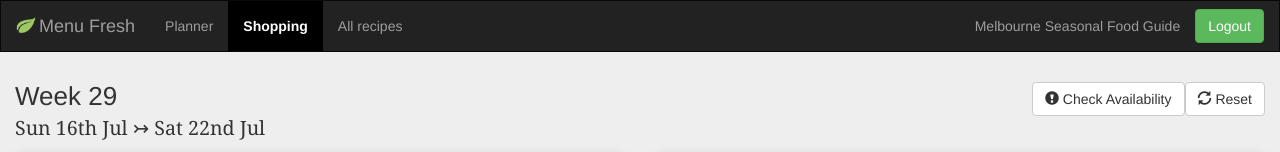
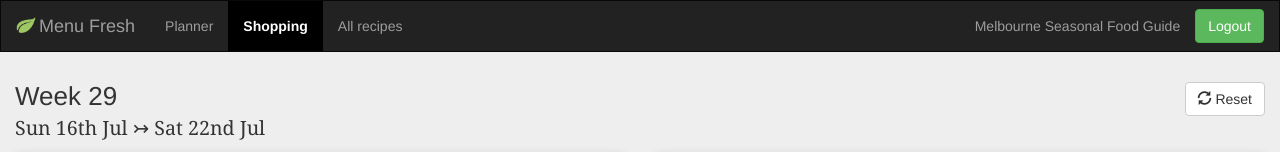
Before and after one commit to chixor/family-foodie, a React (Create React App) app: page /shopping in a window 1280 px wide. Shown: the top 152 px of the page. Built offline with nearby package versions, Linux system fonts and the light colour scheme; no server answers.

Commit message:
broke ingredients availability check on prod. remove the button for now

```diff
--- a/src/components/Shopping.js
+++ b/src/components/Shopping.js
@@ -146,7 +146,6 @@ export default class Shopping extends Component {
                     <h2 className="shopping-week">
                       Week {this.datestamp.week}
                       <button className="btn btn-default float-right" onClick={() => this.reset()}><span className="glyphicon glyphicon-refresh"></span> Reset</button>
-                      <button className="btn btn-default float-right" onClick={() => this.checkAvailability()}><span className="glyphicon glyphicon-exclamation-sign"></span> Check Availability</button>
                     </h2>
                     <h4 className="shopping-week">
                       {this.firstDay.formatText()} ↣ {this.lastDay.formatText()}
```
